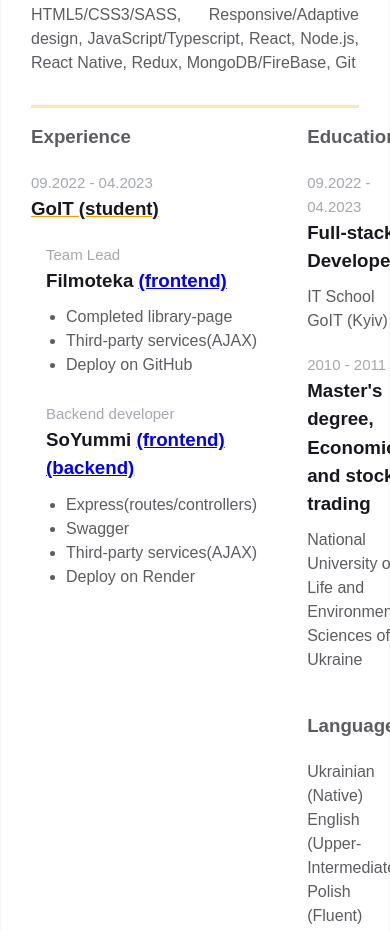
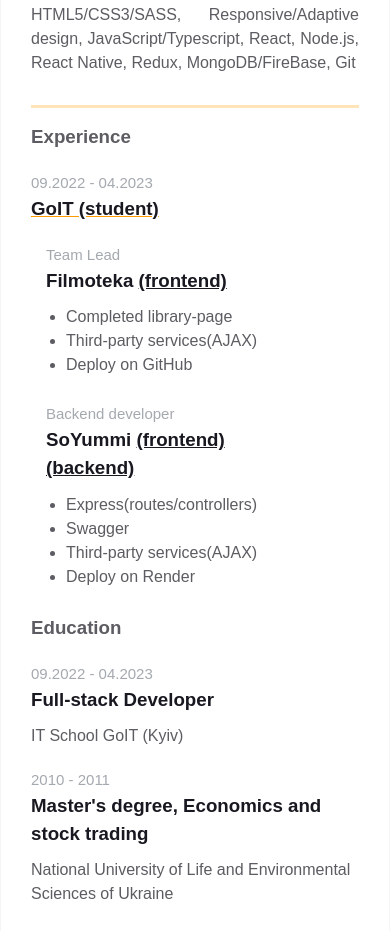
Before and after one commit to MarkoVoitovych/homepage, a plain HTML site: page index.html in a window 390 px wide. Shown: the part 918-1849 px from the top of the page. Drawn offline with Linux system fonts and the light colour scheme.

Commit message:
Added styles for personal info section

```diff
--- a/styles.css
+++ b/styles.css
@@ -52,6 +52,7 @@ body {
 
 .columns_container {
     display: flex;
+    flex-direction: row;
 }
 
 .column {
@@ -76,6 +77,14 @@ body {
 
     .experiences {
         margin-right: 0;
+    }
+
+    .columns_container {
+        flex-direction: column;
+    }
+
+    .column {
+        flex-basis: 100%;
     }
 }
 
@@ -236,6 +245,12 @@ body {
     padding-left: 20px;
 }
 
+.experiences__company-project-link {
+    color: inherit;
+    text-decoration: underline;
+    cursor: pointer;
+}
+
 .additional-info {
     flex: 1 1 40%;
 }
```
